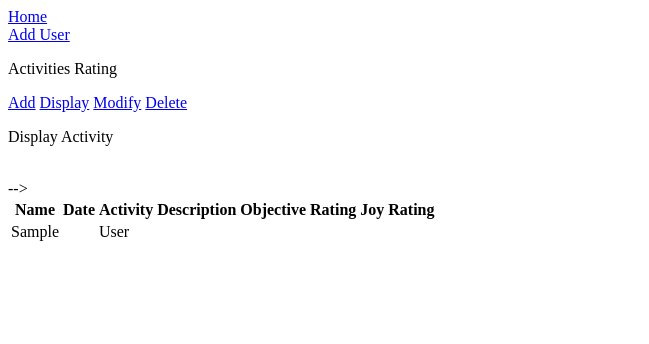
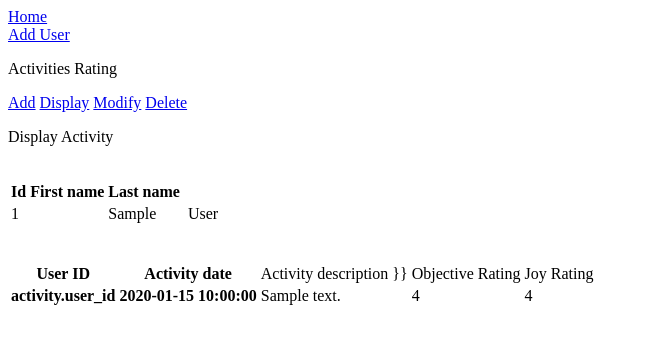
Before and after one commit to yasir-satti/activityDiary, a Flask app: page /activitydisplay in a window 1280 px wide. Shown: the top 344 px of the page, without its empty margins (0-649 px from the left). Run offline with Flask 2, Linux system fonts and the light colour scheme; tables that the repository leaves empty hold one stand-in row (values such as "Sample post").

Commit message:
added form: display activity

```diff
--- a/application/forms.py
+++ b/application/forms.py
@@ -79,42 +79,33 @@ class DisplayForm(FlaskForm):
     objRating = StringField()
     joyRating = StringField()
 
-# Declare your table for activities display
-class ItemTable(Table):
-    name = Col('Name')
-    description = Col('Description')
-
-# Get some objects for table
-class Item(object):
-    def __init__(self, name, description):
-        self.name = name
-        self.description = description
-
-items = [Item('Name1', 'Description1'),
-         Item('Name2', 'Description2'),
-         Item('Name3', 'Description3')]
-
 class ModifyForm(FlaskForm):
-    first_name = StringField('First Name',
-        validators=[
-            DataRequired(),
-            Length(min=4, max=30)
-        ])
-    last_name = StringField('Last Name',
-        validators=[
-            DataRequired(),
-            Length(min=4, max=30)
-        ])
-    email = StringField('Email',
-        validators=[
-            DataRequired(),
-            Email()
-        ])
-    submit = SubmitField('Update')
-
-
-    def validate_email(self,email):
-        if email.data != current_user.email:
-            user = Users.query.filter_by(email=email.data).first()
-            if user:
-                raise ValidationError('Email already in use')
+    activityDate = DateTimeField('Date', format='%d-%m-%Y',
+       validators = [DataRequired('please select activity date')
+       ]
+    )
+    activityUser = IntegerField('',
+        validators = [
+            DataRequired('please enter your user id'),
+            NumberRange(min=1, max=999)
+        ]
+    )
+    activityDesc = StringField('Activity Description',
+        validators = [
+            DataRequired('please enter the activity description'),
+            Length(min=5, max=500)
+        ]
+    )
+    objRating = IntegerField('Objective rating',
+        validators = [
+            DataRequired('please enter activity objective rating (1 to 10)'),
+            NumberRange(min=1, max=10)
+        ]
+    )
+    joyRating = IntegerField('Joy rating',
+        validators = [
+            DataRequired('please enter activity joy rating (1 to 10)'),
+            NumberRange(min=1, max=10)
+        ]
+    )
+    submit = SubmitField('Add')
--- a/application/routes.py
+++ b/application/routes.py
@@ -48,19 +48,37 @@ def activityadd():
 
 @app.route('/activitydisplay', methods=['GET', 'POST'])
 def activitydisplay():
-    data = db.session.query(Users).join(Activities).filter(Activities.user_id == Users.id).all()
+    # data = db.session.query(Users).join(Activities).filter(Activities.user_id == Users.id).all()
+    userdata = db.session.query(Users).all()
+    activitydata = db.session.query(Activities).all()
     form = DisplayForm()
-    #if request.method == 'GET':
-    #    form.firstName.data = userData.first_name
-     #   form.lastName.data = userData.last_name
-      #  form.activityDate.data = displayData.activitydate
-       # form.activityDesc.data = displayData.activityDesc
-        #form.objRating.data = displayData.ObjRating
-        #form.joyRating.data = displayData.JoyRating
-    return render_template('activitydisplay.html', form=form, title='Display Activity', data=data)
+    return render_template('activitydisplay.html', form=form, title='Display Activity', userdata=userdata, activitydata=activitydata)
 
 @app.route('/activitymd')
 def activitymd():
+    form = ModifyForm()
+    if form.validate_on_submit():
+        modifyData = Activities (
+            activitydate=form.activityDate.data,
+            user_id=form.activityUser.data,
+            activityDesc=form.activityDesc.data,
+            ObjRating=form.objRating.data,
+            JoyRating=form.joyRating.data
+        )
+        db.session.add(modifyData)
+        db.session.commit()
+        return redirect(url_for('home'))
+    elif request.method == 'GET':
+        userId = db.session.query(Activities.user_id).distinct()
+        users = db.session.query(Users.first_name).filter_by(userId)
+        return render_template('activitymd.html', title='Modify Activity - Select user', form=form, users=users, userids=userId)
+
+    else:
+        print(form.errors)
+
+
+
+
     #form = ModifyForm()
     #if form.validate_on_submit():
     #    current_user.first_name = form.first_name.data
--- a/application/templates/activitydisplay.html
+++ b/application/templates/activitydisplay.html
@@ -5,7 +5,8 @@
         {{ form.hidden_tag() }}
         <br>
         <table>
-            <thead><tr><th>Name</th><th>Date</th><th>Activity Description</th><th>Objective Rating</th><th>Joy Rating</th></tr></thead>
+            <!--<thead><tr><th>Name</th><th>Date</th><th>Activity Description</th><th>Objective Rating</th><th>Joy Rating</th></tr></thead> -->
+            <thead><tr><th>Id</th><th>First name</th><th>Last name</th></tr></thead>
             <tbody>
                 <!-- if the form has any errors -->
                 <!-- {% if form.activityDate.errors %}  -->
@@ -20,9 +21,20 @@
                 <!-- </div> -->
                 <!-- end the if statement -->
                 <!-- {% endif %} -->
-                {% for item in data %}
-                    <tr><td>{{ item.first_name }}</div><td></td><td>{{ item.last_name }}</td><th>{{ item.activitydate }}</th><td>{{ item.activityDesc }}</td><td>{{ item.ObjRating }}</td><td>{{ item.JoyRating }}</td></tr>
-                {% endfor %} -->
+                {% for user in userdata %}
+                    <tr><td>{{ user.id }}</div><td></td><td>{{ user.first_name }}</div><td></td><td>{{ user.last_name }}</td></tr>
+                {% endfor %}
+            </tbody>
+        </table>
+        <br>
+        <br>
+        <table>
+            <!--<thead><tr><th>Name</th><th>Date</th><th>Activity Description</th><th>Objective Rating</th><th>Joy Rating</th></tr></thead> -->
+            <thead><tr><th>User ID</th><th>Activity date</th><td>Activity description }}</td><td>Objective Rating</td><td>Joy Rating</td></tr></thead>
+            <tbody>
+                {% for activity in activitydata %}
+                    <tr><th>activity.user_id</th><th>{{ activity.activitydate }}</th><td>{{ activity.activityDesc }}</td><td>{{ activity.ObjRating }}</td><td>{{ activity.JoyRating }}</td></tr></thead>
+                {% endfor %}
             </tbody>
         </table>
     </form>
```
Also changed, not shown: application/templates/activitymd.html (+18 -0 lines).
